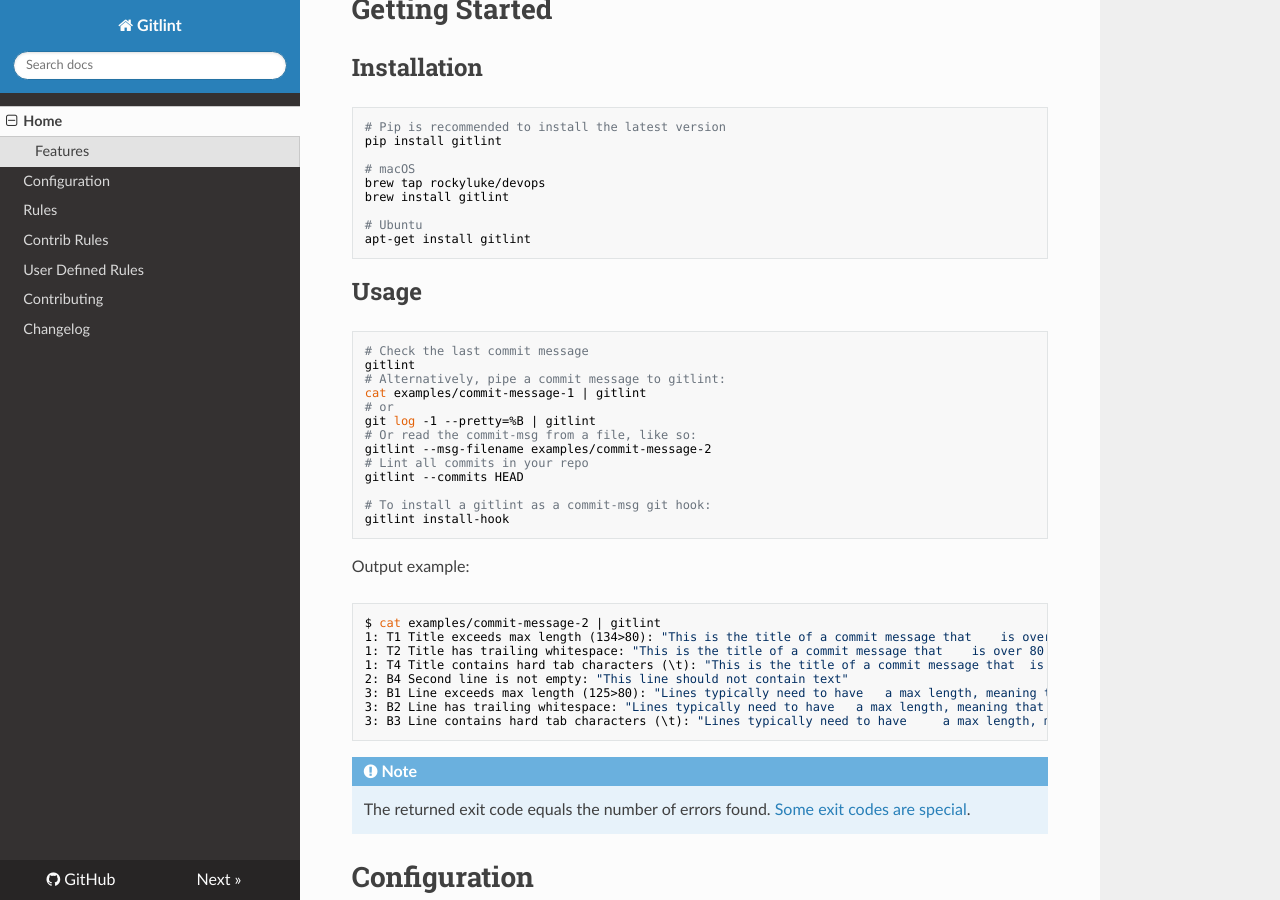
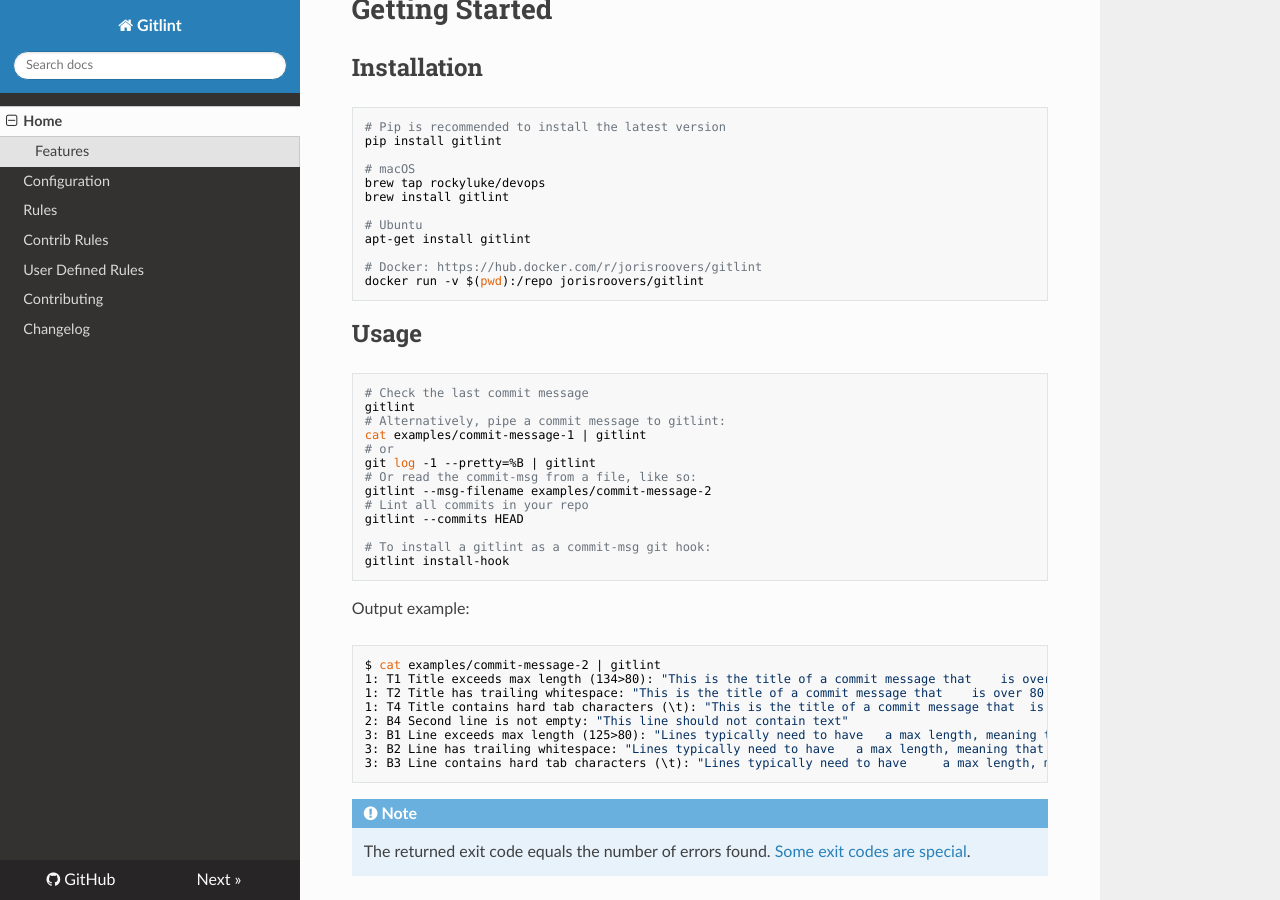
Before and after one commit to jorisroovers/gitlint, an MkDocs documentation site: the page built from docs/index.md, in a window 1280 px wide and 900 px high, scrolled down 1111 px. Built offline with MkDocs 1.6.1, drawn with Linux system fonts in a browser that asks for light colours; nearby versions of some CDN libraries.

Commit message:
Docker images for end-users
Images published on:
https://hub.docker.com/r/jorisroovers/gitlint

````diff
--- a/docs/index.md
+++ b/docs/index.md
@@ -41,6 +41,9 @@
 
 # Ubuntu
 apt-get install gitlint
+
+# Docker: https://hub.docker.com/r/jorisroovers/gitlint
+docker run -v $(pwd):/repo jorisroovers/gitlint
 ```
 
 ## Usage
````
Also changed, not shown: 3 other files.
